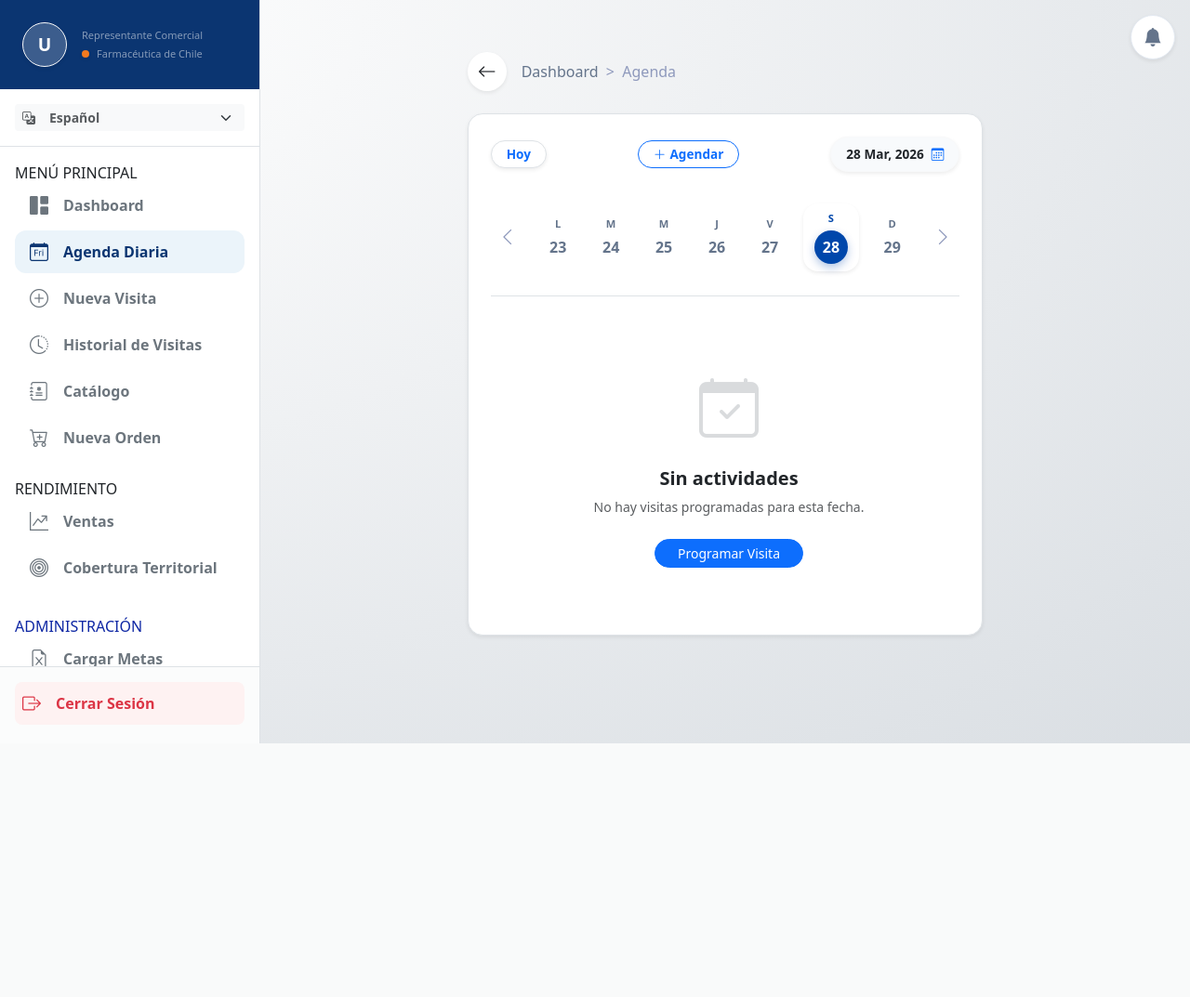
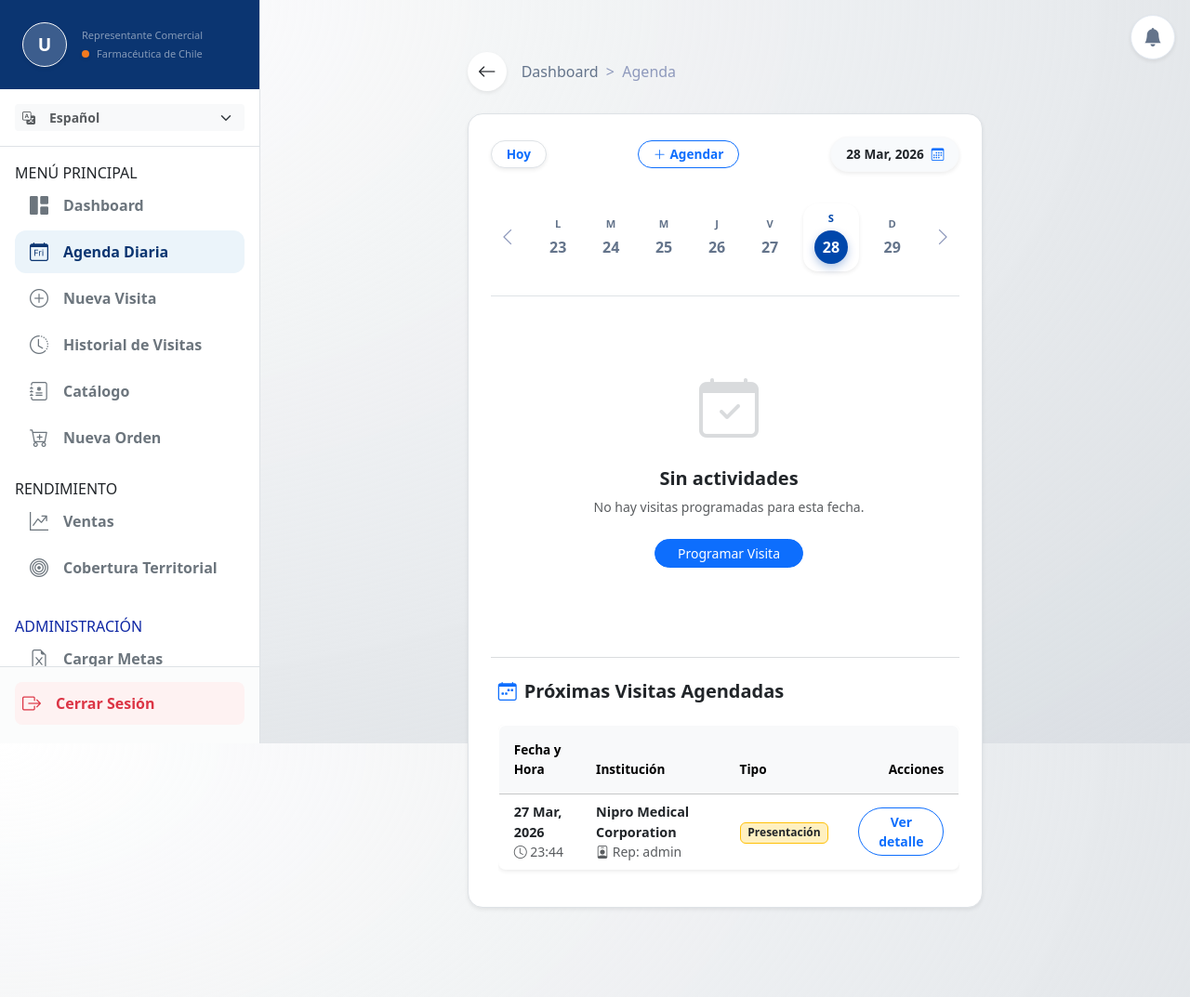
Before and after one commit to ArenasPolet/FarmaView, a Django app: page /visitas/mi-agenda/ in a window 1280 px wide. Shown: the whole page at 93% size. Before the commit the page ends 800 px from the top, so only its background shows below. Run offline with Django 5.2, Linux system fonts and the light colour scheme; a user stored in the database is signed in; data comes from the database, SQL or seed files in the repository; both versions use the stored data as it was after the commit; data that the repository does not hold is empty; some libraries are stand-ins or nearby versions.

Commit message:
agenda ajuste

```diff
--- a/apps/visitas/templates/visitas/agenda.html
+++ b/apps/visitas/templates/visitas/agenda.html
@@ -153,7 +153,7 @@
                                 {% endif %}
                         </div>
                     </div>
-                    {% empty %}
+                   {% empty %}
                     <div class="text-center py-5">
                         <i class="bi bi-calendar-check text-secondary opacity-25" style="font-size: 4rem;"></i>
                         <h5 class="text-dark mt-3 fw-bold">{% translate "Sin actividades" %}</h5>
@@ -163,9 +163,62 @@
                         </a>
                     </div>
                     {% endfor %}
+                </div> <hr class="mt-5 mb-4 border-secondary opacity-25">
+
+                <div class="proximas-visitas-container ps-1 ps-md-2">
+                    <h5 class="fw-bold text-dark mb-4">
+                        <i class="bi bi-calendar-week text-primary me-2"></i>{% translate "Próximas Visitas Agendadas" %}
+                    </h5>
+
+                    <div class="table-responsive">
+                        <table class="table table-hover align-middle border rounded-3 overflow-hidden shadow-sm">
+                            <thead class="table-light text-secondary" style="font-size: 0.85rem;">
+                                <tr>
+                                    <th class="py-3 px-3">Fecha y Hora</th>
+                                    <th class="py-3 px-3">Institución</th>
+                                    <th class="py-3 px-3">Tipo</th>
+                                    <th class="py-3 px-3 text-end">Acciones</th>
+                                </tr>
+                            </thead>
+                            <tbody>
+                                {% for proxima in proximas_visitas %}
+                                <tr>
+                                    <td class="px-3">
+                                        <div class="fw-bold text-dark" style="font-size: 0.9rem;">{{ proxima.fecha_hora|date:"d M, Y" }}</div>
+                                        <div class="text-muted small"><i class="bi bi-clock"></i> {{ proxima.fecha_hora|date:"H:i" }}</div>
+                                    </td>
+                                    <td class="px-3">
+                                        <div class="fw-bold text-dark" style="font-size: 0.9rem;">{{ proxima.institucion.nombre|title }}</div>
+                                        {% if request.user.is_superuser or request.user.es_gerente %}
+                                            <div class="small text-muted">
+                                                <i class="bi bi-person-badge"></i> Rep: {{ proxima.representante.get_full_name|default:proxima.representante.username }}
+                                            </div>
+                                        {% endif %}
+                                    </td>
+                                    <td class="px-3">
+                                        <span class="badge bg-warning text-dark bg-opacity-25 border border-warning">
+                                            {{ proxima.tipo_gestion|default:"General" }}
+                                        </span>
+                                    </td>
+                                    <td class="px-3 text-end">
+                                        <button class="btn btn-sm btn-outline-primary rounded-pill px-3 fw-bold">
+                                            Ver detalle
+                                        </button>
+                                    </td>
+                                </tr>
+                                {% empty %}
+                                <tr>
+                                    <td colspan="4" class="text-center py-5 text-muted">
+                                        <i class="bi bi-inbox fs-3 d-block mb-2 opacity-50"></i>
+                                        No tienes más visitas agendadas a futuro.
+                                    </td>
+                                </tr>
+                                {% endfor %}
+                            </tbody>
+                        </table>
+                    </div>
                 </div>
-            </div>
-        </div>
+                </div> </div>
     </div>
 </div>
 {% endblock %}
--- a/apps/visitas/views.py
+++ b/apps/visitas/views.py
@@ -415,6 +415,11 @@ def historial_view(request):
 # ==========================================
 # VISTA DE AGENDA (CON JERARQUÍA)
 # ==========================================
+from django.utils import timezone
+from datetime import timedelta
+from django.db.models import Q
+# Asegúrate de importar tu modelo Visita y Usuario
+
 @login_required(login_url='usuarios:login')
 def mi_agenda_view(request):
     fecha_str = request.GET.get('fecha')
@@ -442,15 +447,58 @@ def mi_agenda_view(request):
     else:
         vendedores_permitidos = Usuario.objects.filter(id=request.user.id)
 
-    # 2. Filtrar visitas del día solo para el equipo permitido
-    visitas_dia = Visita.objects.filter(
+    # --- 2. MAGIA DE FUSIÓN (TIMELINE DIARIO) ---
+    # A) Buscamos las visitas programadas
+    visitas_agendadas = Visita.objects.filter(
         representante__in=vendedores_permitidos,
         fecha_hora__date=fecha_seleccionada
-    ).order_by('fecha_hora')
+    )
+
+    # B) Buscamos las visitas espontáneas (Nueva Visita)
+    visitas_espontaneas = RegistroVisita.objects.filter(
+        representante__in=vendedores_permitidos,
+        fecha_hora__date=fecha_seleccionada
+    )
+
+    # Truco de ingeniera: Como RegistroVisita no tiene campo "estado" por defecto,
+    # le inyectamos uno temporalmente para que tu HTML lo pinte verde (Realizada)
+    for visita in visitas_espontaneas:
+        visita.estado = 'Realizada'
+
+    # Juntamos ambas listas y las ordenamos por hora
+    visitas_dia = sorted(
+        chain(visitas_agendadas, visitas_espontaneas),
+        key=attrgetter('fecha_hora')
+    )
+
+   # --- 3. TABLA INFERIOR (PANEL GENERAL DE ACTIVIDAD) ---
+
+    # A) Traemos las visitas agendadas (sin importar la fecha, solo las que no estén canceladas)
+    lista_agendadas = Visita.objects.filter(
+        representante__in=vendedores_permitidos
+    ).exclude(estado='Cancelada')
+
+    # B) Traemos todas las visitas espontáneas (RegistroVisita)
+    lista_espontaneas = RegistroVisita.objects.filter(
+        representante__in=vendedores_permitidos
+    )
+
+    # Inyectamos el estado para el diseño
+    for v in lista_espontaneas:
+        v.estado = 'Realizada'
+
+    # C) Fusión y Orden: Queremos que lo más RECIENTE aparezca primero
+    # Ordenamos por fecha_hora de forma descendente (el signo '-' antes de la fecha)
+    proximas_visitas = sorted(
+        chain(lista_agendadas, lista_espontaneas),
+        key=attrgetter('fecha_hora'),
+        reverse=True # <--- Esto pone lo más nuevo arriba
+    )[:20] # Mostramos los últimos 30 movimientos
 
     contexto = {
         'fecha_actual': fecha_seleccionada,
         'visitas': visitas_dia,
+        'proximas_visitas': proximas_visitas,
         'dias_semana': dias_semana,
         'semana_anterior': semana_anterior,
         'semana_siguiente': semana_siguiente,
```
Also changed, not shown: db.sqlite3.
